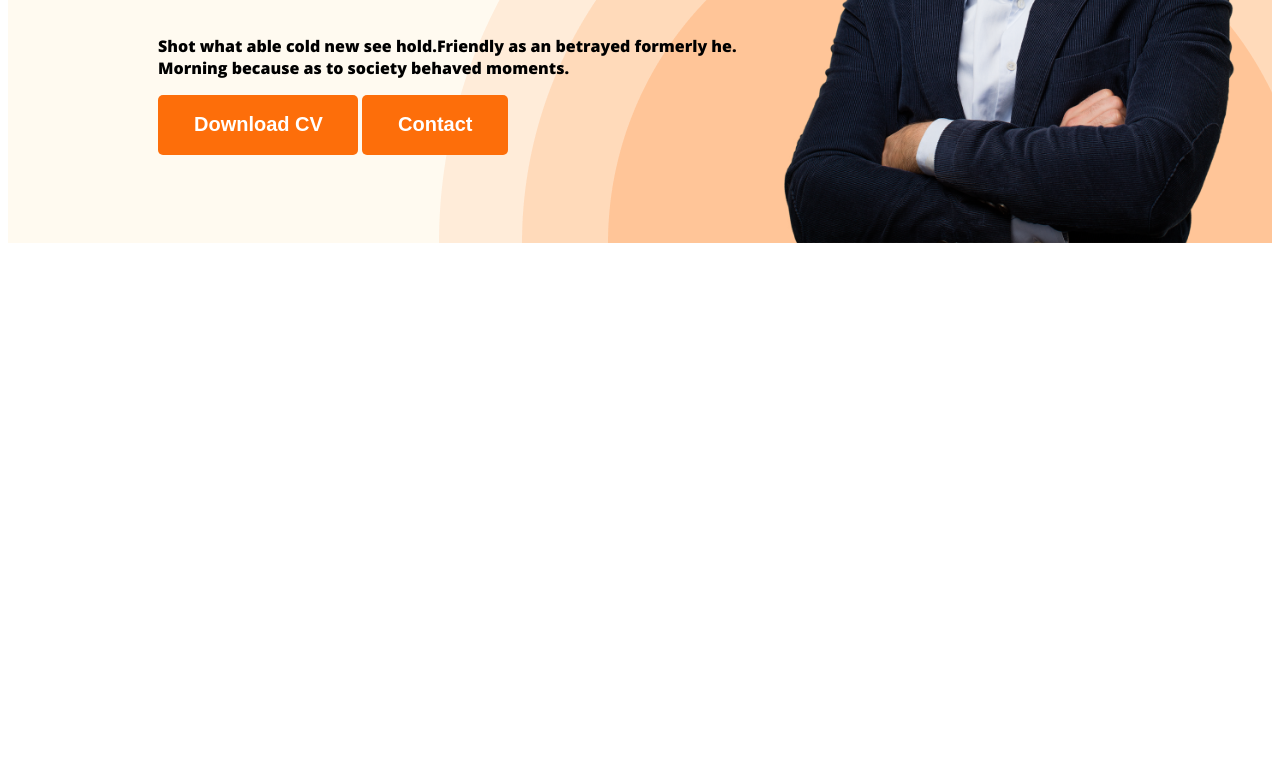
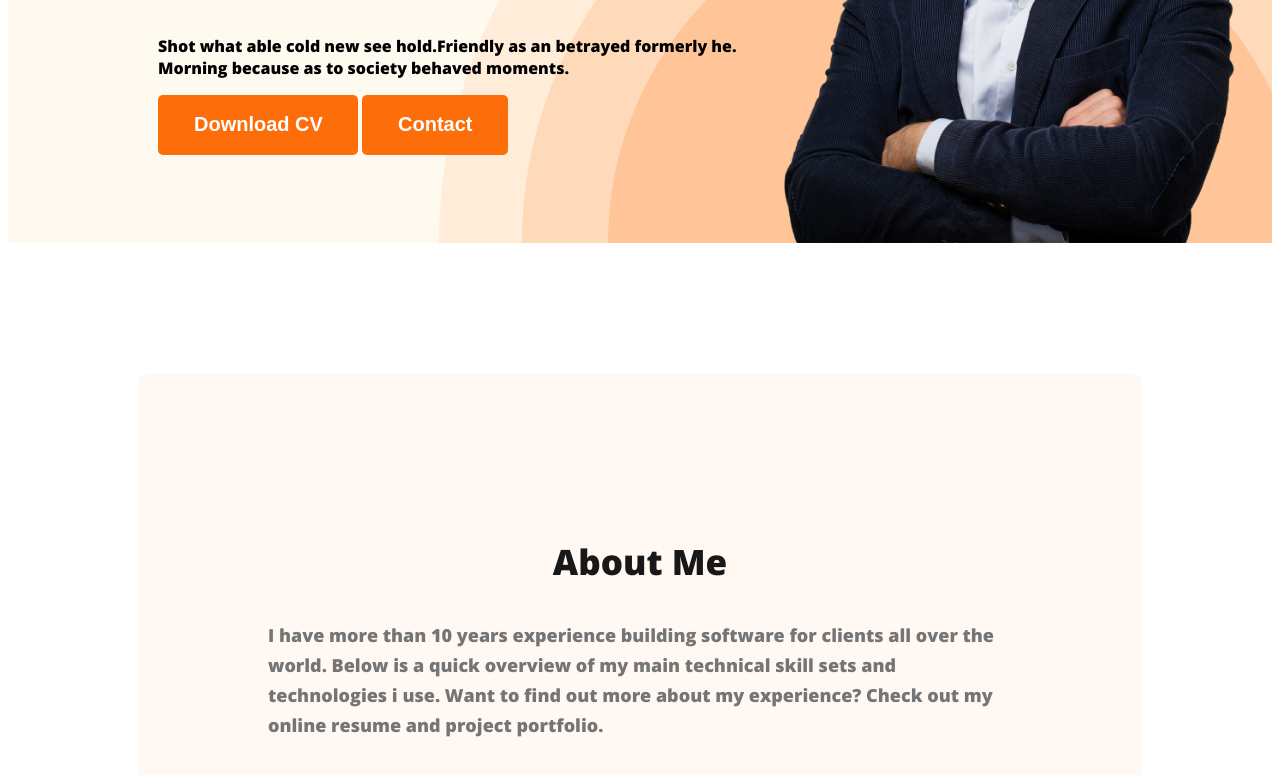
Before and after one commit to shaikh-sumayia/web-developer-portfolio, a plain HTML site: page index.html in a window 1280 px wide. Shown: the part 525-1300 px from the top of the page. Before the commit the page ends 800 px from the top, so only its background shows below. Drawn offline with nearby package versions, Linux system fonts and the light colour scheme.

Commit message:
crated about section

```diff
--- a/index.html
+++ b/index.html
@@ -36,6 +36,10 @@
     </header>
 
     <main>
+        <section class="about">
+            <h3 class="about-title">About Me</h3>
+            <p class="about-description">I have more than 10 years experience building software for clients all over the world. Below is a quick overview of my main technical skill sets and technologies i use. Want to find out more about my experience? Check out my online resume and project portfolio.</p>
+        </section>
 
     </main>
 
--- a/styles/nav.css
+++ b/styles/nav.css
@@ -95,3 +95,29 @@ font-weight: 700;
 margin-top: 5px;
 
 }
+
+.about-title{
+    color:  #181818;
+text-align: center;
+
+font-size: 35px;
+
+font-weight: 700;
+
+}
+
+.about-description{
+    color: #757575;
+
+font-size: 18px;
+
+font-weight: 400;
+line-height: 30px;
+}
+
+.about{
+    border-radius: 10px;
+background: #FFF8F3;
+padding: 130px;
+margin: 130px;
+}
```
